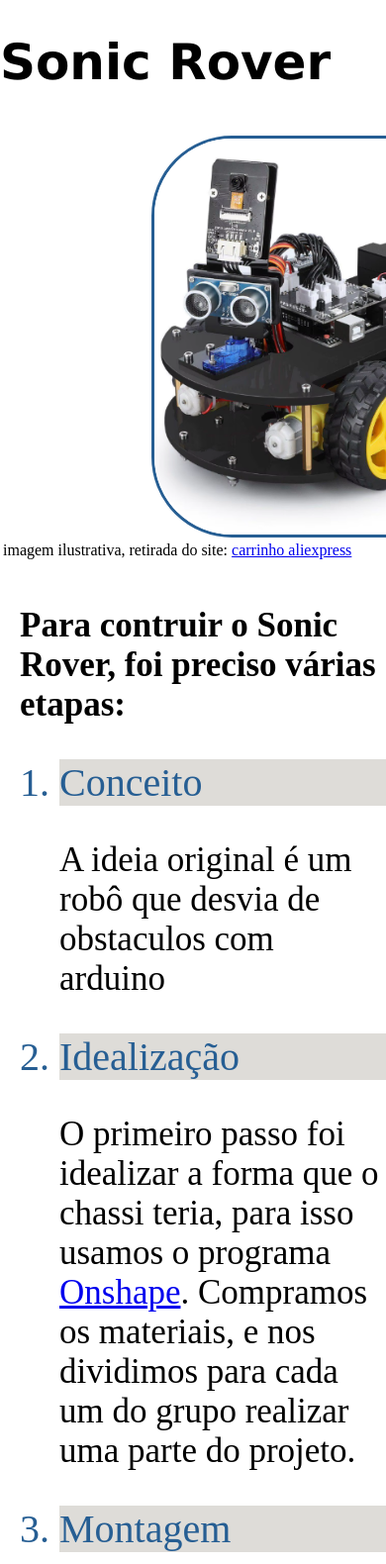
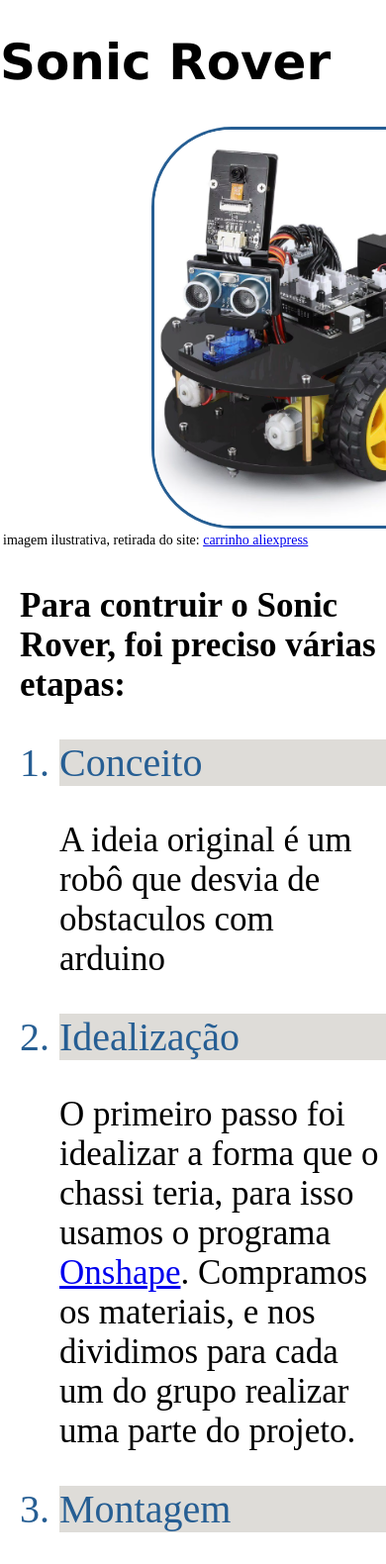
Before and after one commit to arthurBMSantos/Sonic-Rover-3.0, a plain HTML site: page montagem.html in a window 390 px wide. Shown: the top 1580 px of the page at 99% size. Drawn offline with Linux system fonts and the light colour scheme.

Commit message:
Add files via upload

```diff
--- a/css/layout/main.css
+++ b/css/layout/main.css
@@ -156,3 +156,26 @@ iframe {
 
     border-radius: 8px; /* Bordas arredondadas */
 }
+
+@media (max-width: 768px) {
+    body {
+      font-size: 14px;
+    }
+    .container {
+      flex-direction: column; /* Empilha os elementos */
+    }
+  }
+
+  /* Para telas médias (tablets) */
+  @media (min-width: 769px) and (max-width: 1024px) {
+    body {
+      font-size: 16px;
+    }
+  }
+
+  /* Para telas grandes (notebooks ou desktops) */
+  @media (min-width: 1025px) {
+    body {
+      font-size: 18px;
+    }
+  }
--- a/css/layout/montagem.css
+++ b/css/layout/montagem.css
@@ -80,3 +80,25 @@ html,head,body{
     overflow-x: hidden;
     max-height: max-content;
 }
+@media (max-width: 768px) {
+    body {
+      font-size: 14px;
+    }
+    .container {
+      flex-direction: column; /* Empilha os elementos */
+    }
+  }
+
+  /* Para telas médias (tablets) */
+  @media (min-width: 769px) and (max-width: 1024px) {
+    body {
+      font-size: 16px;
+    }
+  }
+
+  /* Para telas grandes (notebooks ou desktops) */
+  @media (min-width: 1025px) {
+    body {
+      font-size: 18px;
+    }
+  }
--- a/css/layout/quem_somos.css
+++ b/css/layout/quem_somos.css
@@ -30,3 +30,25 @@ p{
 
 
 }
+@media (max-width: 768px) {
+    body {
+      font-size: 14px;
+    }
+    .container {
+      flex-direction: column; /* Empilha os elementos */
+    }
+  }
+
+  /* Para telas médias (tablets) */
+  @media (min-width: 769px) and (max-width: 1024px) {
+    body {
+      font-size: 16px;
+    }
+  }
+
+  /* Para telas grandes (notebooks ou desktops) */
+  @media (min-width: 1025px) {
+    body {
+      font-size: 18px;
+    }
+  }
--- a/css/layout/sobre.css
+++ b/css/layout/sobre.css
@@ -51,3 +51,25 @@ h1{
 img{
     margin-left: 40%;
 }
+@media (max-width: 768px) {
+    body {
+      font-size: 14px;
+    }
+    .container {
+      flex-direction: column; /* Empilha os elementos */
+    }
+  }
+
+  /* Para telas médias (tablets) */
+  @media (min-width: 769px) and (max-width: 1024px) {
+    body {
+      font-size: 16px;
+    }
+  }
+
+  /* Para telas grandes (notebooks ou desktops) */
+  @media (min-width: 1025px) {
+    body {
+      font-size: 18px;
+    }
+  }
--- /dev/null
+++ b/lista_img/imgs.css
@@ -0,0 +1,4 @@
+img{
+    height: 400px;
+    width: 400px;
+}
--- a/montagem.html
+++ b/montagem.html
@@ -5,7 +5,6 @@
     <meta name="viewport" content="width=device-width, initial-scale=1.0">
     <title>Montagem do carrinho</title>
     <link rel="stylesheet" href="./css/layout/montagem.css">
-    <meta name="viewport" content="width=device-width, initial-scale=1.0, max-scale=1.0">
 </head>
 <body>
     <header>
```
Also changed, not shown: index.html (+0 -1 lines), lista_img/imgs.html (added, +13 -0 lines), lista_img/NiseSegaSonic.TTF (added), lista_img/Starborn.ttf (added), lista_img/carrinho-site.png (added), lista_img/carrinho_materiais-site.png (added), lista_img/sonic rover.jpg (added), lista_img/sonic.jpg (added).
